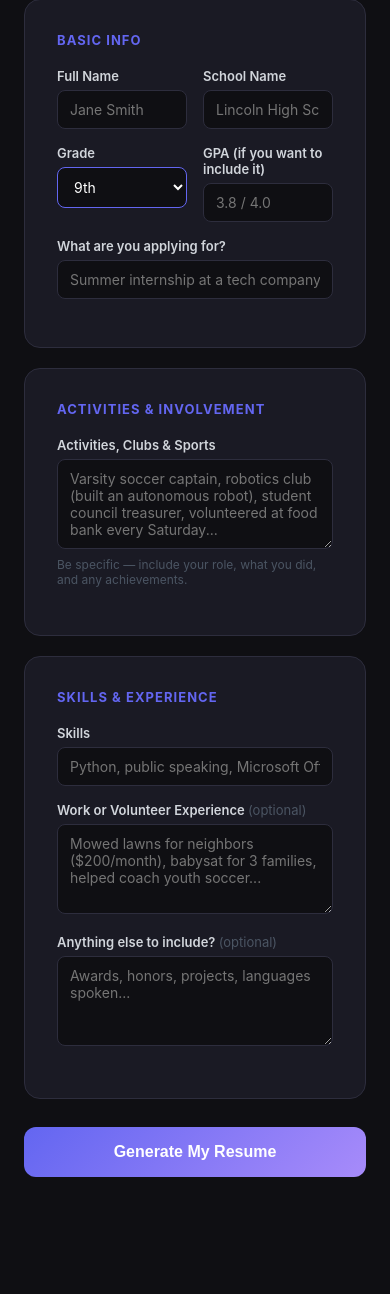
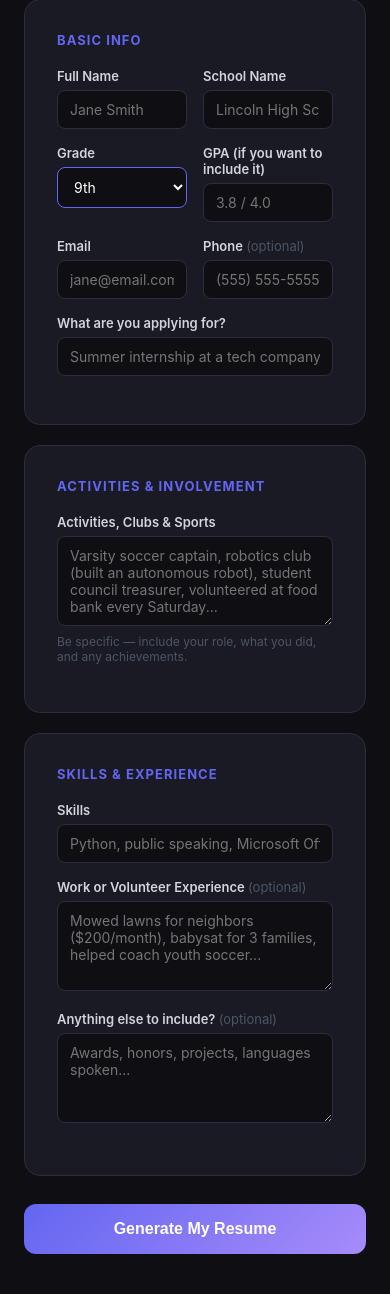
Before and after one commit to LukePuz/stepup, a Flask app: page /build in a window 390 px wide. Shown: the part 202-1496 px from the top of the page. Before the commit the page ends 1379 px from the top, so only its background shows below. Run offline with Flask 3, Linux system fonts and the light colour scheme.

Commit message:
Add email and phone fields to build form

```diff
--- a/templates/build.html
+++ b/templates/build.html
@@ -112,6 +112,16 @@
             <input type="text" name="gpa" placeholder="3.8 / 4.0" value="{{ prefill.get('gpa', '') }}"/>
           </div>
         </div>
+        <div class="row">
+          <div class="field">
+            <label>Email</label>
+            <input type="email" name="email" placeholder="jane@email.com" value="{{ prefill.get('email', '') }}"/>
+          </div>
+          <div class="field">
+            <label>Phone <span style="color:#4b5563;font-weight:400">(optional)</span></label>
+            <input type="tel" name="phone" placeholder="(555) 555-5555" value="{{ prefill.get('phone', '') }}"/>
+          </div>
+        </div>
         <div class="field">
           <label>What are you applying for?</label>
           <input type="text" name="applying_for" placeholder="Summer internship at a tech company, part-time job, college program..." value="{{ prefill.get('applying_for', '') }}" required/>
```
